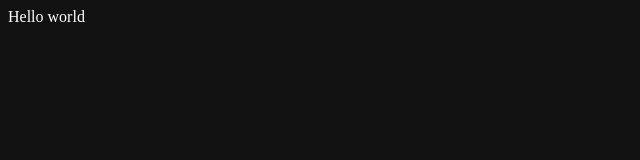
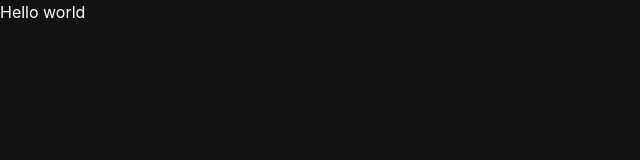
Before and after one commit to krishnasahu22032003/DrawNova, a Next.js app in the folder apps/web/: page / in a window 1280 px wide. Shown: the top 160 px of the page, without its empty margins (0-640 px from the left). Built offline with nearby package versions, Linux system fonts and the light colour scheme.

Commit message:
tailwind added

```diff
--- a/apps/web/app/globals.css
+++ b/apps/web/app/globals.css
@@ -1,9 +1 @@
-:root {
-  --font-heading: var(--font-sora);
-  --font-body: var(--font-inter);
-  --font-accent: var(--font-space);
-}
-
-body {
-  font-family: var(--font-body);
-}
+@import "tailwindcss";
--- a/apps/web/package.json
+++ b/apps/web/package.json
@@ -12,11 +12,14 @@
   },
   "dependencies": {
     "@repo/ui": "workspace:*",
+    "@tailwindcss/postcss": "^4.3.0",
     "lucide-react": "^1.16.0",
     "next": "16.2.0",
     "next-themes": "^0.4.6",
+    "postcss": "^8.5.15",
     "react": "^19.2.0",
-    "react-dom": "^19.2.0"
+    "react-dom": "^19.2.0",
+    "tailwindcss": "^4.3.0"
   },
   "devDependencies": {
     "@repo/eslint-config": "workspace:*",
--- /dev/null
+++ b/apps/web/postcss.config.mjs
@@ -0,0 +1,6 @@
+const config = {
+  plugins: {
+    "@tailwindcss/postcss": {},
+  },
+};
+export default config;
```
Also changed, not shown: 1 other file (tests, documents, lock files or other folders).
